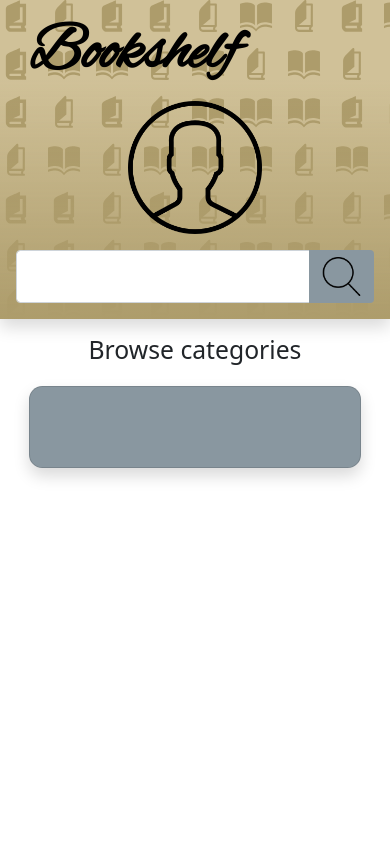
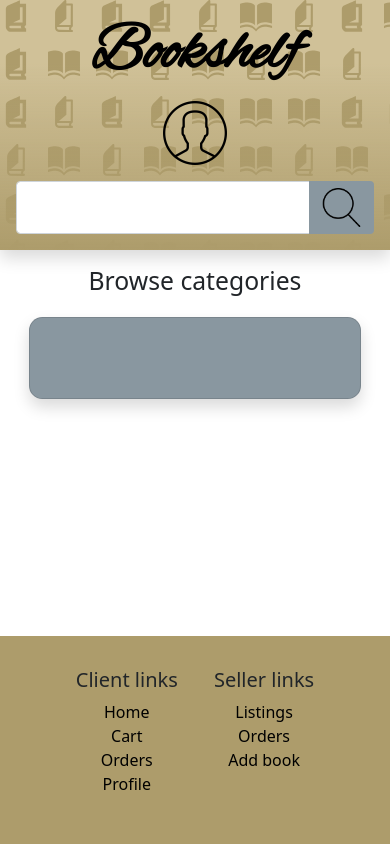
Before and after one commit to Alb-Ard/Progetto_Web, a PHP site: page / in a window 390 px wide. Run offline with PHP 8.4, Linux system fonts and the light colour scheme; data that the repository does not hold is empty.

Commit message:
Added pages footer, tweaked top bars responsive behaviour

```diff
--- a/css/default.css
+++ b/css/default.css
@@ -6,6 +6,11 @@
     --color-primary-alt: #AD9C6B;
     --color-secondary: #8997A0;
     --color-secondary-dark: #637885;
+}
+
+html, body, main {
+    margin: 0 !important;
+    padding: 0 !important;
 }
 
 .home-category {
@@ -36,7 +41,7 @@
 }
 
 .top-bar-icon {
-    max-width: 100pt;
+    max-width: 4em;
     width: 100%;
     height: auto;
     display: block;
@@ -99,6 +104,31 @@
     width: auto;
 }
 
+.bottom-bar {
+    background-color: var(--color-primary-alt);
+    padding: 1em;
+}
+
+.bottom-bar-link-section {
+    padding: 1em;
+    display: inline-block;
+    vertical-align: top;
+}
+
+.bottom-bar-item {
+    list-style: none;
+}
+
+.bottom-bar-link {
+    color: black;
+    text-decoration: none;
+}
+
+.bottom-bar-link:hover {
+    color: var(--color-secondary-dark);
+    text-decoration: underline;
+}
+
 .button-primary {
     background-color: var(--color-primary);
 }
--- a/templates/page_base.php
+++ b/templates/page_base.php
@@ -20,22 +20,24 @@
             }
         </script>
     </head>
-    <body class="container-fluid p-0 m-0">
-        <nav class="top-bar shadow">
-            <!-- MAIN HEADER -->
-            <section class="m-0 p-3">
+    <body class="container-fluid">
+        <main>
+            <header class="top-bar shadow m-0 p-3">
+                <nav>
                     <div class="row align-items-center justify-content-around mb-3">
-                    <header class="col order-0">
-                        <h1>
-                            <a class="top-bar-logo black-link" href="./">Bookshelf</a>
+                        <header class="col">
+                            <h1 class="text-center text-sm-start">
+                                <a class="top-bar-logo black-link w-100 p-0" href="./">Bookshelf</a>
                             </h1>
                         </header>
-                    <div class="col-12 col-md-3 col-lg-2 col-xxl-1 row">
+                        <div class="col-12 col-sm-auto">
+                            <div class="row justify-content-end">
                                 <?php include_once("./templates/top_bar_user.php"); ?>
                            </div>
                         </div>
+                    </div>
                     <div class="row top-bar-search">
-                    <form class="h-100 col-12 col-md-10 offset-md-1" action="./find_books.php" method="get">
+                        <form class="h-100 col-12 col-sm-10 mx-auto" action="./find_books.php" method="get">
                             <label class="visually-hidden" for="key">Search query</label>
                             <label class="visually-hidden" for="search_confirm">Execute Search</label>
                             <div class="input-group h-100">
@@ -44,14 +46,17 @@
                             </div>
                         </form>
                     </div>
-            </section>
                 </nav>
+            </header>
 
-        <main class="m-3">
+            <div class="m-3">
                 <?php include_once($template_args[PAGE_BODY]); ?>
+            </div>
+
+            <?php include_once("./templates/page_footer.php"); ?>
         </main>
 
-        <div class="modal fade" id="completed-modal" tabindex="-1">
+        <aside class="modal fade" id="completed-modal" tabindex="-1">
             <div class="modal-dialog">
                 <section class="modal-content">
                     <header class="modal-header">
@@ -59,14 +64,14 @@
                         <button type="button" class="btn-close" data-bs-dismiss="modal" aria-label="Close"></button>
                     </header>
                     <div class="modal-body">
-                        <p>Operation completed sucesfully.</p>
+                        <p>Operation completed successfully.</p>
                     </div>
                     <footer class="modal-footer">
                         <button type="button" class="btn button-primary w-100" data-bs-dismiss="modal">Ok</button>
                     </footer>
                 </section>
             </div>
-        </div>
+        </aside>
 
         <?php
 
--- /dev/null
+++ b/templates/page_footer.php
@@ -0,0 +1,27 @@
+<footer class="bottom-bar fixed-bottom text-center text-sm-start">
+    <section class="bottom-bar-link-section">
+        <header>
+            <h2 class="h5">Client links</h2>
+        </header>
+        <nav>
+            <ul class="p-0">
+                <li class="bottom-bar-item"><a class="bottom-bar-link" href="./">Home</a></li>
+                <li class="bottom-bar-item"><a class="bottom-bar-link" href="./cart.php">Cart</a></li>
+                <li class="bottom-bar-item"><a class="bottom-bar-link" href="./orders.php">Orders</a></li>
+                <li class="bottom-bar-item"><a class="bottom-bar-link" href="./user.php">Profile</a></li>
+            </ul>
+        </nav>
+    </section>
+    <section class="bottom-bar-link-section">
+        <header>
+            <h2 class="h5">Seller links</h2>
+        </header>
+        <nav>
+            <ul class="p-0">
+                <li class="bottom-bar-item"><a class="bottom-bar-link" href="./seller_dashboard.php">Listings</a></li>
+                <li class="bottom-bar-item"><a class="bottom-bar-link" href="./seller_orders.php">Orders</a></li>
+                <li class="bottom-bar-item"><a class="bottom-bar-link" href="./seller_add_book.php">Add book</a></li>
+            </ul>
+        </nav>
+    </section>
+</footer>
```
Also changed, not shown: templates/seller/page_base.php (+14 -10 lines). Lines whose indentation alone changed are shown as unchanged.
